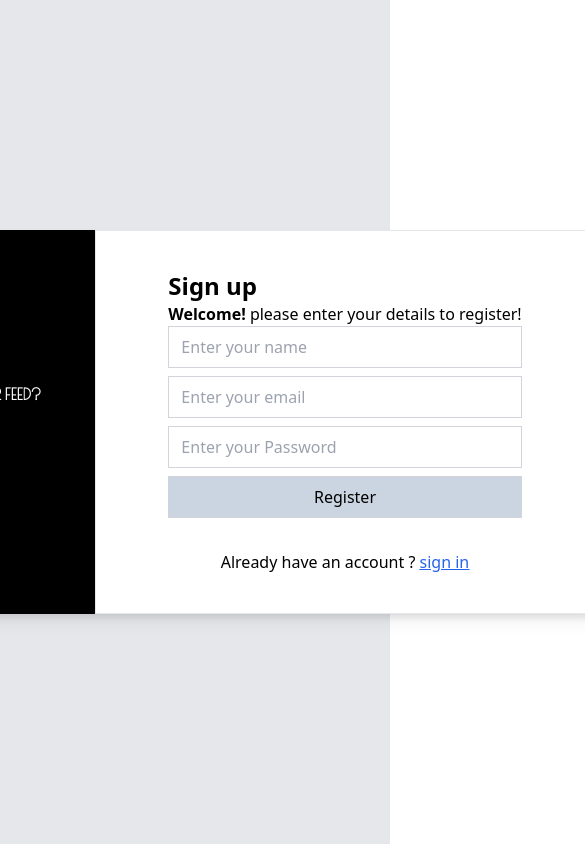
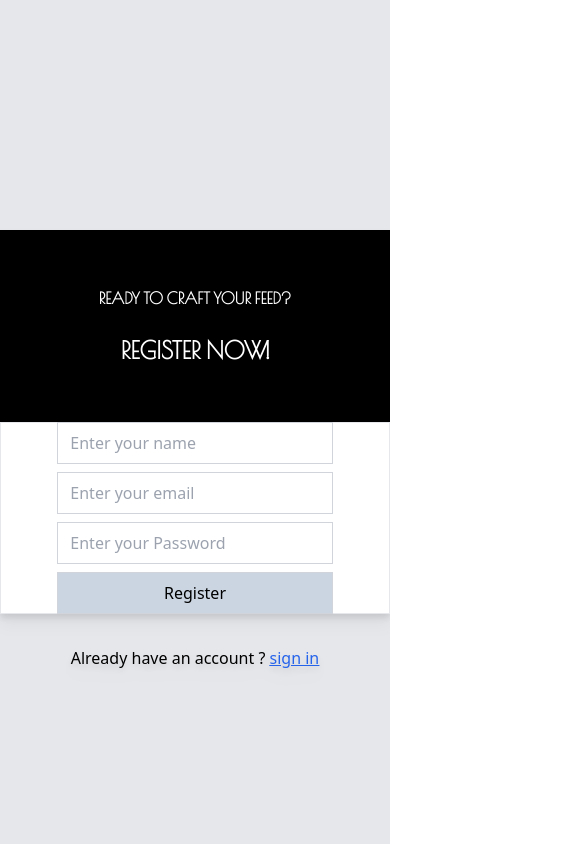
Before and after one commit to Abdullah-Arshad03/FeedCraft-ReactJs, a React (Create React App) app: page /signup in a window 390 px wide. Shown: the whole page, 585 px wide, since content can reach past the window. Built offline with nearby package versions, Linux system fonts and the light colour scheme.

Commit message:
post request of signup - working totally fine

```diff
--- a/src/Components/form/Form.js
+++ /dev/null
@@ -1,53 +0,0 @@
-import React from "react";
-import { Link } from "react-router-dom";
-
-
-
-
-const Form = () => {
-    return(<>
-
-        <div className="whole-container flex w-[800px] h-96 items-center justify-center drop-shadow-lg">
-        <div className="right-container bg-black w-[300px] h-96 flex justify-center items-center">
-            <div className="flex flex-col">
-        {/* <h2 className=" font-bold text-2xl text-white" >WELCOME BACK!</h2> */}
-
-        <h2 style={{fontFamily: "'Poiret One', sans-serif" , fontWeight:'bolder'}} className="text-white" >READY TO CRAFT YOUR FEED?</h2>
-        <br/>
-
-             <h2 style={{fontFamily: "'Poiret One', sans-serif" , fontWeight:'bolder'}} className=" text-2xl text-white" >SIGN IN NOW!</h2>
-             </div>
-
-        </div>
-        <div className="left-container  bg-white border w-[500px] h-96 flex justify-center items-center ">
-           <div className="information flex flex-col">
-         <h1 className="heading text-2xl font-bold ">Sign in</h1>
-         <h4 className=" "> <span className=" font-semibold">Welcome back! </span>  please enter your details!</h4>
-     <form className="sign-in-form">
-        <div className="input-feilds  flex flex-col">
-         <input className="mb-2 border-1px-black pl-3 pr-3 pt-2 pb-2 border border-gray-300" type="email" placeholder="Enter your email"></input>
-         <input className="mb-2 border-1px-black pl-3 pr-3 pt-2 pb-2 border border-gray-300" type="password" placeholder="Enter your Password"></input>
-         </div>
-
-         <div className="buttons flex flex-col">
-            <button type="submit" className="mb-2 border-1px-black pl-3 pr-3 pt-2 pb-2 border border-gray-300 bg-slate-300 text-black hover:bg-black hover:text-white">sign in</button>
-         </div>
-         <br/>
-         <br/>
-         <div className="flex justify-center items-center">
-         <h4 className="">Don't have an account ? <span className="underline text-blue-600">  <Link to='/signup'>sign up</Link> </span></h4>
-         </div>
-
-         </form>
-         </div>
-
-
-        </div>
-     </div>
-
-
-    </>)
-
-}
-
-export default Form
--- a/src/Pages/Sign-in/SignIn.js
+++ b/src/Pages/Sign-in/SignIn.js
@@ -1,14 +1,81 @@
 import React from "react";
-import Form from '../../Components/form/Form'
+import { Link } from "react-router-dom";
 
+const SignIn = () => {
+  return (
+    <>
+      <div className="sign-in-page flex justify-center align-middle bg-gray-200 w-100 h-[100vh] items-center">
+        <div className="whole-container flex flex-col sm:flex-row w-full max-w-screen-md h-auto sm:h-96 items-center justify-center drop-shadow-lg">
+          <div className="right-container bg-black w-full sm:w-1/3 h-48 sm:h-96 flex justify-center items-center">
+            <div className="flex flex-col text-center sm:text-left">
+              <h2
+                style={{
+                  fontFamily: "'Poiret One', sans-serif",
+                  fontWeight: "bolder",
+                }}
+                className="text-white"
+              >
+                READY TO CRAFT YOUR FEED?
+              </h2>
+              <br />
+              <h2
+                style={{
+                  fontFamily: "'Poiret One', sans-serif",
+                  fontWeight: "bolder",
+                }}
+                className="text-2xl text-white"
+              >
+                SIGN IN NOW!
+              </h2>
+            </div>
+          </div>
+          <div className="left-container bg-white border w-full sm:w-1/2 h-48 sm:h-96 flex justify-center items-center">
+            <div className="information flex flex-col">
+              <h1 className="heading text-2xl font-bold">Sign in</h1>
+              <h4 className="sm:mt-auto">
+                <span className=" font-semibold">Welcome back! </span> please
+                enter your details!
+              </h4>
+              <form className="sign-in-form">
+                <div className="input-feilds flex flex-col">
+                  <input
+                    className="mb-2 border-1px-black pl-3 pr-3 pt-2 pb-2 border border-gray-300"
+                    type="email"
+                    placeholder="Enter your email"
+                  ></input>
+                  <input
+                    className="mb-2 border-1px-black pl-3 pr-3 pt-2 pb-2 border border-gray-300"
+                    type="password"
+                    placeholder="Enter your Password"
+                  ></input>
+                </div>
 
-const SignIn = ()=>{
+                <div className="buttons flex flex-col">
+                  <button
+                    type="submit"
+                    className="mb-2 border-1px-black pl-3 pr-3 pt-2 pb-2 border border-gray-300 bg-slate-300 text-black hover:bg-black hover:text-white"
+                  >
+                    sign in
+                  </button>
+                </div>
+                <br />
+                <br />
+                <div className="flex justify-center items-center">
+                  <h4 className="">
+                    Don't have an account ?{" "}
+                    <span className="underline text-blue-600">
+                      {" "}
+                      <Link to="/signup">sign up</Link>{" "}
+                    </span>
+                  </h4>
+                </div>
+              </form>
+            </div>
+          </div>
+        </div>
+      </div>
+    </>
+  );
+};
 
-    return(<>
-   <div className="sign-in-page flex justify-center align-middle bg-gray-200 w-100 h-[100vh] items-center">
-     <Form/>
-   </div>
-    </>)
-}
-
-export default SignIn
+export default SignIn;
--- a/src/Pages/Sign-up/SignUp.js
+++ b/src/Pages/Sign-up/SignUp.js
@@ -3,83 +3,130 @@ import { Link } from "react-router-dom";
 import { useState } from "react";
 import axios from "axios";
 
-const SignUp = () =>{
+const SignUp = () => {
+  const [name, setName] = useState("");
+  const [email, setemail] = useState("");
+  const [password, setPassword] = useState("");
 
-    const [name , setName] = useState('')
-    const [email , setemail] = useState('')
-    const [password , setPassword] = useState('')
+  const data = {
+    name: name,
+    email: email,
+    password: password,
+  };
 
-    const dataa = {
-         name : name ,
-        email : email,
-        password : password
+  return (
+    <>
+      <div className="sign-in-page flex justify-center align-middle bg-gray-200 w-100 h-[100vh] items-center">
+        <div className="whole-container flex flex-col sm:flex-row w-full max-w-screen-md h-auto sm:h-96 items-center justify-center drop-shadow-lg">
+          <div className="right-container bg-black w-full sm:w-1/3 h-48 sm:h-96 flex justify-center items-center">
+            <div className="flex flex-col text-center sm:text-left">
+              <h2
+                style={{
+                  fontFamily: "'Poiret One', sans-serif",
+                  fontWeight: "bolder",
+                }}
+                className="text-white"
+              >
+                READY TO CRAFT YOUR FEED?
+              </h2>
+              <br />
+              <h2
+                style={{
+                  fontFamily: "'Poiret One', sans-serif",
+                  fontWeight: "bolder",
+                }}
+                className="text-2xl text-white"
+              >
+                REGISTER NOW!
+              </h2>
+            </div>
+          </div>
+          <div className="left-container bg-white border w-full sm:w-1/2 h-48 sm:h-96 flex justify-center items-center">
+            <div className="information flex flex-col">
+              <h1 className="heading text-2xl font-bold">Sign up</h1>
+              <h4>
+                <span className="font-semibold">Welcome!</span> please enter
+                your details !
+              </h4>
+              <form
+                className="sign-in-form"
+                onSubmit={(event) => {
+                  event.preventDefault();
+                  console.log(data);
+                   fetch('http://localhost:8080/auth/signup', {
+                    method : 'POST',
+                    body : JSON.stringify(data),
+                    headers : {
+                        "Content-Type" : 'application/json'
                 }
+                   }).then((res)=>{
+                    return res.json()
 
+                   }).then((result)=>{
+                    const response = result
+                        console.log(response)
+                   }).catch((error)=>{
+                    console.log(error)
+                   })
+                }}
+              >
+                <div className="input-feilds flex flex-col">
+                  <input
+                    onChange={(event) => {
+                      const name = event.target.value;
+                      setName(name);
+                    }}
+                    className="mb-2 border-1px-black pl-3 pr-3 pt-2 pb-2 border border-gray-300"
+                    type="text"
+                    placeholder="Enter your name"
+                  ></input>
 
+                  <input
+                    onChange={(event) => {
+                      const email = event.target.value;
+                      setemail(email);
+                    }}
+                    className="mb-2 border-1px-black pl-3 pr-3 pt-2 pb-2 border border-gray-300"
+                    type="email"
+                    placeholder="Enter your email"
+                  ></input>
 
-
-    return(<>
-     <div className="sign-in-page flex justify-center align-middle bg-gray-200 w-100 h-[100vh] items-center">
-     <div className="whole-container flex w-[800px] h-96 items-center justify-center drop-shadow-lg">
-        <div className="right-container bg-black w-[300px] h-96 flex justify-center items-center">
-            <div className="flex flex-col">
-        {/* <h2 className=" font-bold text-2xl text-white" >WELCOME BACK!</h2> */}
-
-        <h2 style={{fontFamily: "'Poiret One', sans-serif" , fontWeight:'bolder'}} className="text-white" >READY TO CRAFT YOUR FEED?</h2>
-        <br/>
-
-             <h2 style={{fontFamily: "'Poiret One', sans-serif" , fontWeight:'bolder'}} className=" text-2xl text-white" >REGISTER NOW!</h2>
-             </div>
-
-        </div>
-        <div className="left-container  bg-white border w-[500px] h-96 flex justify-center items-center ">
-           <div className="information flex flex-col">
-         <h1 className="heading text-2xl font-bold ">Sign up</h1>
-         <h4 className=" "> <span className=" font-semibold">Welcome!</span>  please enter your details to register!</h4>
-     <form className="sign-in-form" onSubmit={(event)=>{
-         event.preventDefault();
-         console.log(dataa)
-         axios.post('http://localhost:8080/auth/signup', dataa  ).then((resolve)=>{
-             console.log(resolve)
-             console.log('fetched')
-
-         }).catch(err =>{console.log(err)})
-
-     }}>
-        <div className="input-feilds  flex flex-col">
-         <input onChange = {(event)=>{
-                const name = event.target.value
-                setName(name)
-         }} className="mb-2 border-1px-black pl-3 pr-3 pt-2 pb-2 border border-gray-300" type="text" placeholder="Enter your name"></input>
-
-         <input onChange={(event)=>{
-            const email = event.target.value
-            setemail(email)
-         }} className="mb-2 border-1px-black pl-3 pr-3 pt-2 pb-2 border border-gray-300" type="email" placeholder="Enter your email"></input>
-
-         <input onChange={(event)=>{
-            const password = event.target.value
-            setPassword(password)
-         }} className="mb-2 border-1px-black pl-3 pr-3 pt-2 pb-2 border border-gray-300" type="password" placeholder="Enter your Password"></input>
+                  <input
+                    onChange={(event) => {
+                      const password = event.target.value;
+                      setPassword(password);
+                    }}
+                    className="mb-2 border-1px-black pl-3 pr-3 pt-2 pb-2 border border-gray-300"
+                    type="password"
+                    placeholder="Enter your Password"
+                  ></input>
                 </div>
 
                 <div className="buttons flex flex-col">
-            <button type="submit" className="mb-2 border-1px-black pl-3 pr-3 pt-2 pb-2 border border-gray-300 bg-slate-300 text-black hover:bg-black hover:text-white">Register</button>
+                  <button
+                    type="submit"
+                    className="mb-2 border-1px-black pl-3 pr-3 pt-2 pb-2 border border-gray-300 bg-slate-300 text-black hover:bg-black hover:text-white"
+                  >
+                    Register
+                  </button>
                 </div>
-         <br/>
+                <br />
                 <div className="flex justify-center items-center">
-         <h4 className="">Already have an account ? <span className="underline text-blue-600">  <Link to='/signin'>sign in</Link> </span></h4>
+                  <h4 className="">
+                    Already have an account ?{" "}
+                    <span className="underline text-blue-600">
+                      {" "}
+                      <Link to="/signin">sign in</Link>{" "}
+                    </span>
+                  </h4>
                 </div>
-
               </form>
-         </div>
-
-
             </div>
           </div>
         </div>
+      </div>
+    </>
+  );
+};
 
-    </>)
-}
-
-export default SignUp
+export default SignUp;
```
Lines whose indentation alone changed are shown as unchanged.
